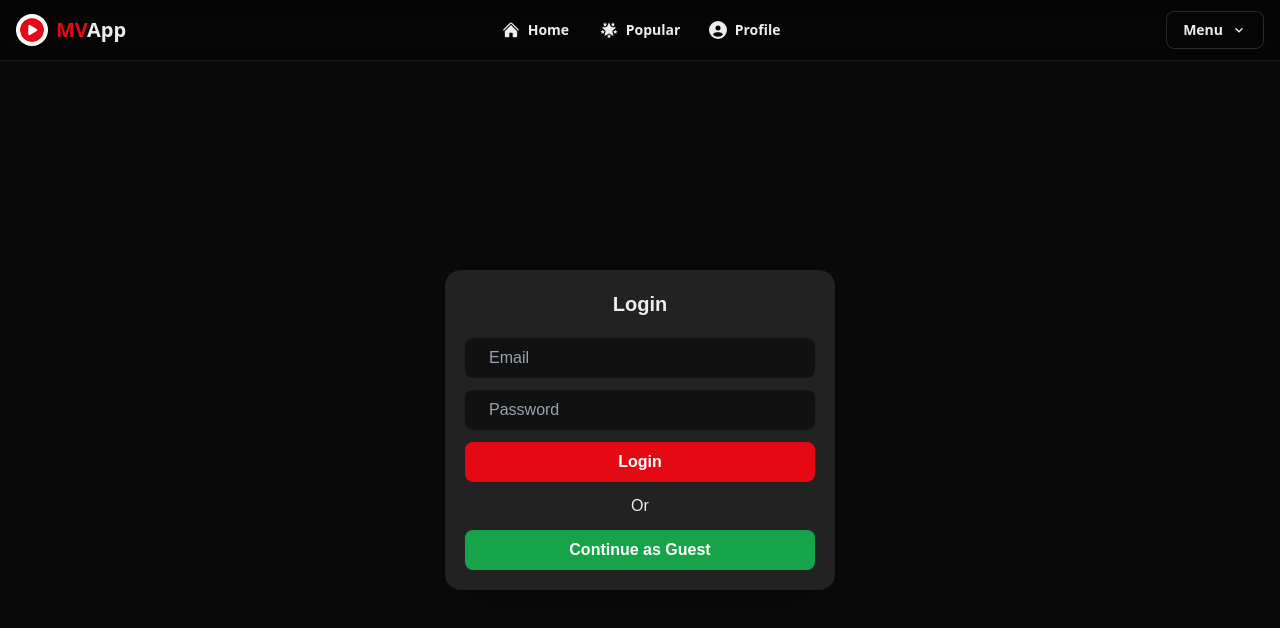
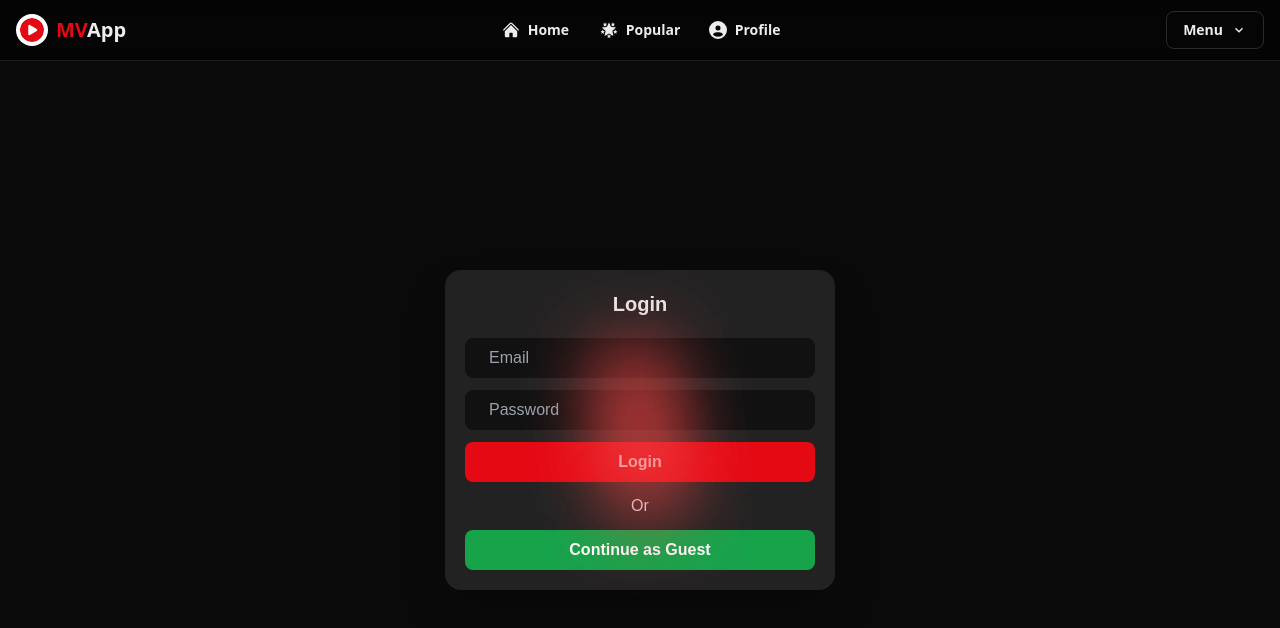
Before and after one commit to hassankary/movies-app, a Next.js app: page /login in a window 1280 px wide. Shown: the top 628 px of the page. Built offline with nearby package versions, Linux system fonts and the light colour scheme; what tailwindcss-animated would draw is missing.

Commit message:
update: login pages & navbar component

```diff
--- a/src/app/(pages)/login/page.tsx
+++ b/src/app/(pages)/login/page.tsx
@@ -1,20 +1,12 @@
 import { LoginForm } from "@/app/components/LoginForm";
-// import { getServerSession } from "next-auth";
-// import { redirect } from "next/navigation";
-// import { Session } from "next-auth";
-
-// import { LoginForm } from "@/app/components/LoginForm";
 
 export default function Login() {
-//   const session: Session | null = await getServerSession();
-
-//   if (session) redirect("/");
-
   return (
     <div className="min-h-screen inset-0 pt-[60.8px] fixed container flex flex-col flex-grow mx-auto px-4 sm:px-0 xl:max-w-7xl">
       <div className="flex h-full items-center justify-center">
-        {/* komponen merah */}
-       <LoginForm/>
+        <div className="absolute animate-spin animate-duration-[3000ms] w-10 h-40 blur-2xl bg-red-500 rounded-full" />
+        <div className="absolute animate-spin animate-reverse animate-duration-[3000ms] w-10 h-40 blur-2xl bg-red-500 rounded-full" />
+        <LoginForm />
       </div>
     </div>
   );
--- a/src/app/components/Navbar.tsx
+++ b/src/app/components/Navbar.tsx
@@ -9,7 +9,6 @@ import { FaCircleUser } from "react-icons/fa6";
 import { GiStarFormation } from "react-icons/gi";
 import { HiHome } from "react-icons/hi2";
 import { FaCirclePlay } from "react-icons/fa6";
-
 
 const navbarMenu = [
   {
@@ -103,7 +102,9 @@ export default function Navbar() {
                         <MenuItem>
                           <Link
                             href={`/login`}
-                            className="group flex w-full items-center gap-2 rounded-lg py-1.5 px-3 data-[focus]:bg-white/10 transition-colors"
+                            className={`${
+                              pathname === "/login" ? "bg-white/10" : ""
+                            } group flex w-full items-center gap-2 rounded-lg py-1.5 px-3 data-[focus]:bg-white/10 transition-colors`}
                           >
                             Login
                           </Link>
```
